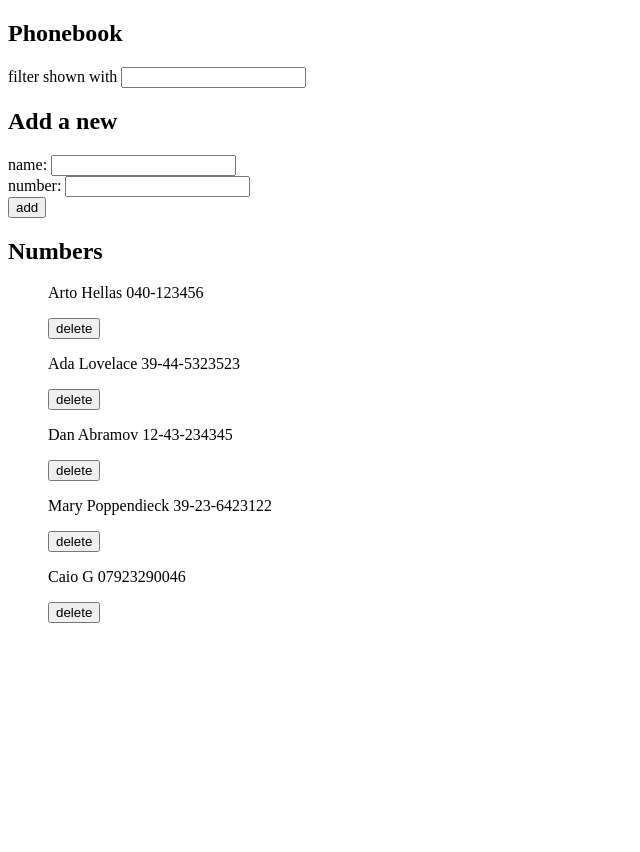
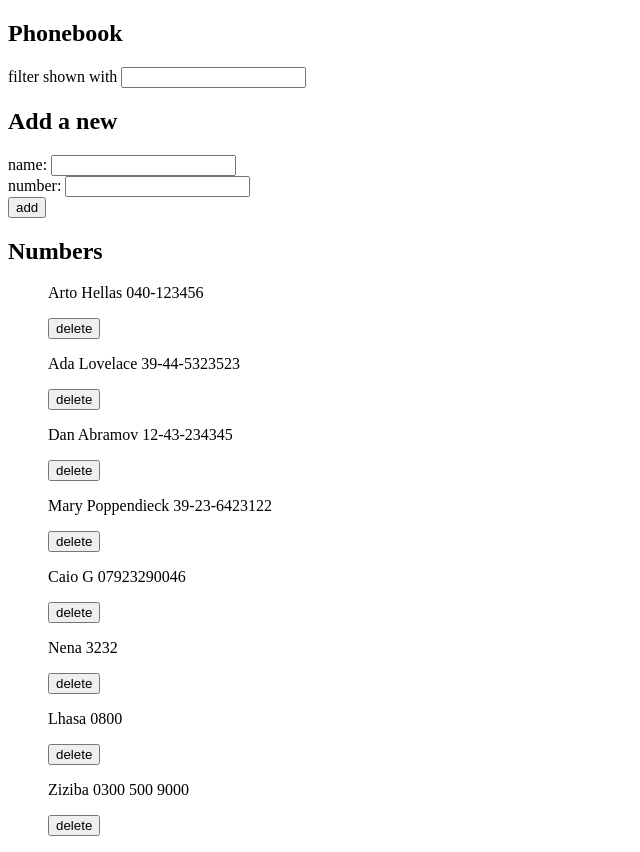
Before and after one commit to caio-garcia/FSO2022-Full-Stack-Open-2022, a React (Create React App) app in the folder part2/phonebook/: page / in a window 1280 px wide. Shown: the whole page, without its empty margins (0-640 px from the left). Before the commit the page ends 800 px from the top, so only its background shows below. Built offline with nearby package versions, Linux system fonts and the light colour scheme; data requests are answered from the project's data file.

Commit message:
Exercise 2.18

```diff
--- a/part2/phonebook/db.json
+++ b/part2/phonebook/db.json
@@ -24,6 +24,21 @@
       "name": "Caio G",
       "number": "07923290046",
       "id": 5
+    },
+    {
+      "name": "Nena",
+      "number": "3232",
+      "id": 6
+    },
+    {
+      "name": "Lhasa",
+      "number": "0800",
+      "id": 7
+    },
+    {
+      "name": "Ziziba",
+      "number": "0300 500 9000",
+      "id": 8
     }
   ]
 }
--- a/part2/phonebook/src/App.js
+++ b/part2/phonebook/src/App.js
@@ -20,15 +20,19 @@ const App = () => {
 
   function handleSubmit(e) {
     e.preventDefault();
-    if (
-      persons.filter((elem) => {
-        return elem.name === newName.name;
-      }).length > 0
-    ) {
-      window.alert(`${newName.name} already exists!`);
+    const fitleredPerson = persons.filter((elem) => {
+      return elem.name === newName.name;
+    });
+    if (fitleredPerson.length > 0) {
+      if (
+        window.confirm(
+          `${newName.name} already exists. Would you like to replace old number with a new one?`
+        )
+      ) {
+        services.updateOne(fitleredPerson[0].id, newName).then(fetchData());
+      }
     } else {
-      setPersons([...persons, newName]);
-      services.addOne(newName);
+      services.addOne(newName).then(fetchData());
     }
   }
 
@@ -46,8 +50,7 @@ const App = () => {
         `${e.target.name} is about to be deleted \nWould you like to delete it?`
       )
     ) {
-      services.deleteOne(e.target.value);
-      fetchData();
+      services.deleteOne(e.target.value).then(fetchData());
     }
   }
 
--- a/part2/phonebook/src/services/services.js
+++ b/part2/phonebook/src/services/services.js
@@ -13,7 +13,7 @@ const addOne = (newObject) => {
 };
 
 const updateOne = (id, updatedObject) => {
-  const request = axios.patch(`${baseUrl}/${id}`, updatedObject);
+  const request = axios.put(`${baseUrl}/${id}`, updatedObject);
   return request.then((response) => response.data);
 };
 
```
